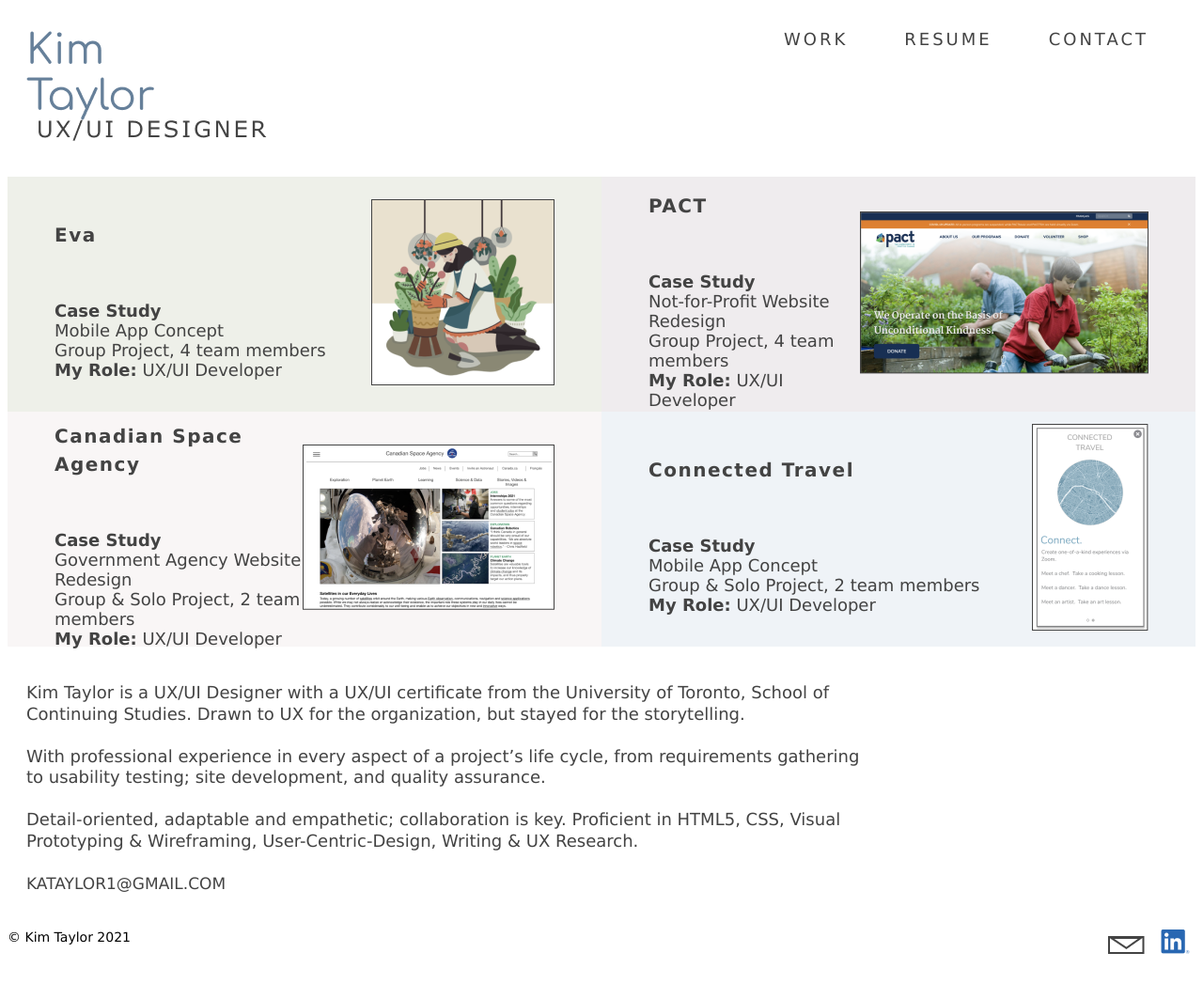
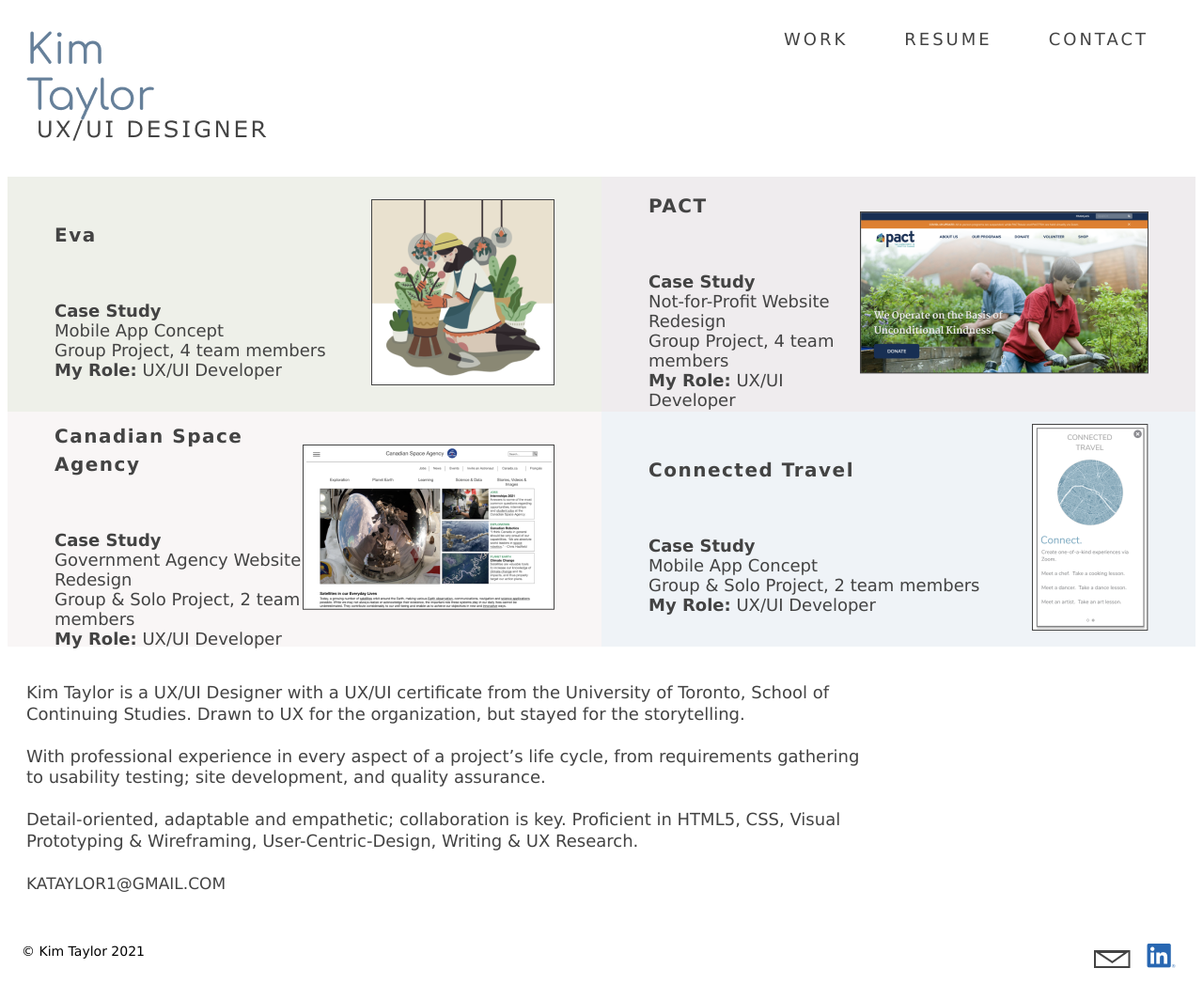
Before and after one commit to kataylor1/UX_UI_HW_17, a plain HTML site: page index.html in a window 1280 px wide. Shown: the whole page at 94% size. Drawn offline with Linux system fonts and the light colour scheme.

Commit message:
removed screen shot version and updated footer for padding 15
Removed image don't want online (screen shot of initial work) and updated all 3 footer sections to have padding: 15px

```diff
--- a/css/style.css
+++ b/css/style.css
@@ -118,17 +118,20 @@ main {
     grid-area: copyright;
     background-color: var(--mainBackgroud);
     font-size: 14px;
+    padding: 15px;
 }
 
 .footer {
     grid-area: footer;
     background-color: var(--mainBackground);
+    padding: 15px;
 }
 
 .footerLinks {
     grid-area: footerLinks;
     background-color: var(--mainBackground);
     justify-self: end;
+    padding: 15px;
 }
 
 /* formatting primary Navigation links */
```
Also changed, not shown: screenShotVersion1.png (deleted).
